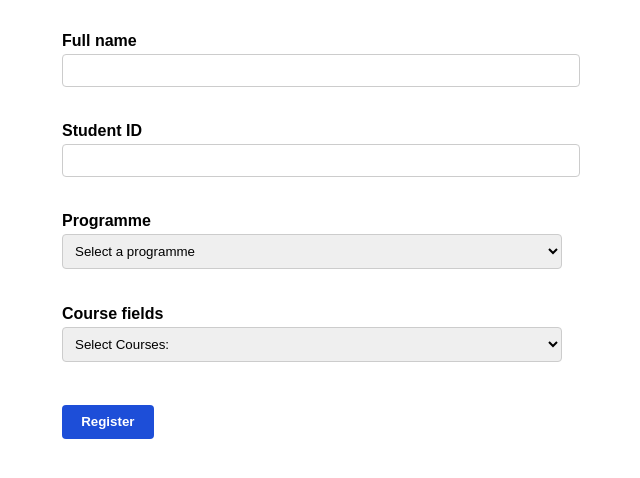
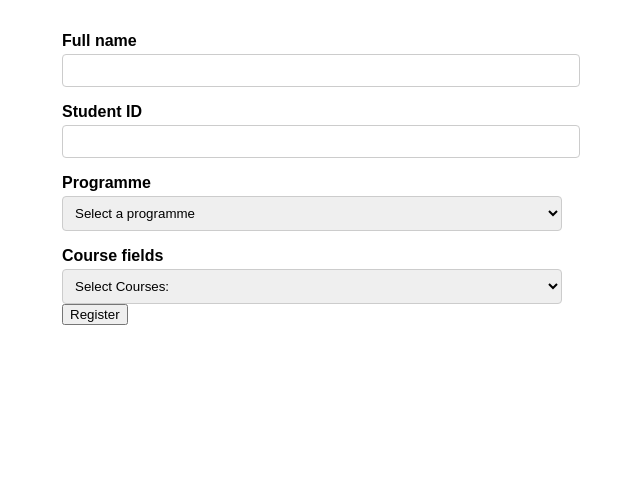
Before and after one commit to Trixxy-Berry/ICT461-LAB1, a plain HTML site: page index.html in a window 1280 px wide. Shown: the whole page, without its empty margins (328-968 px from the left). Drawn offline with Linux system fonts and the light colour scheme.

```diff
--- a/styles.css
+++ b/styles.css
@@ -17,19 +17,3 @@
     border: 1px solid #ccc;
     border-radius: 4px;
 }
-.error {
-    display: block;
-    color:b3261e;
-    font-size: 0.85rem;
-    min-height: 1.2rem;
-}
-button {
-    margin-top: 1.5rem;
-    padding: 0.6rem 1.2rem;
-    background-color: #1d4ed8;
-    color: white;
-    border: none;
-    border-radius: 4px;
-    cursor: pointer;
-    font-weight: bold;
-}
```
